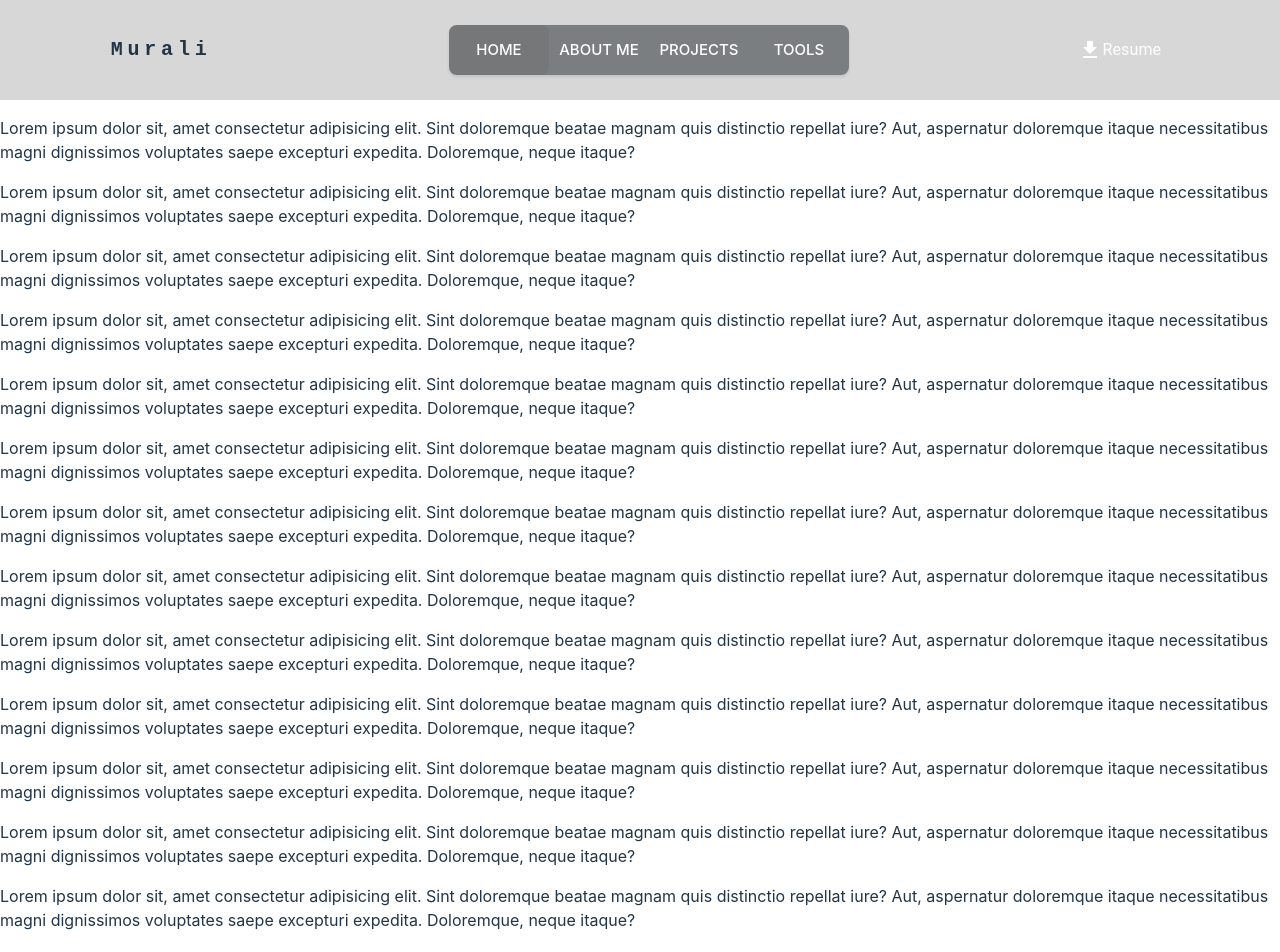
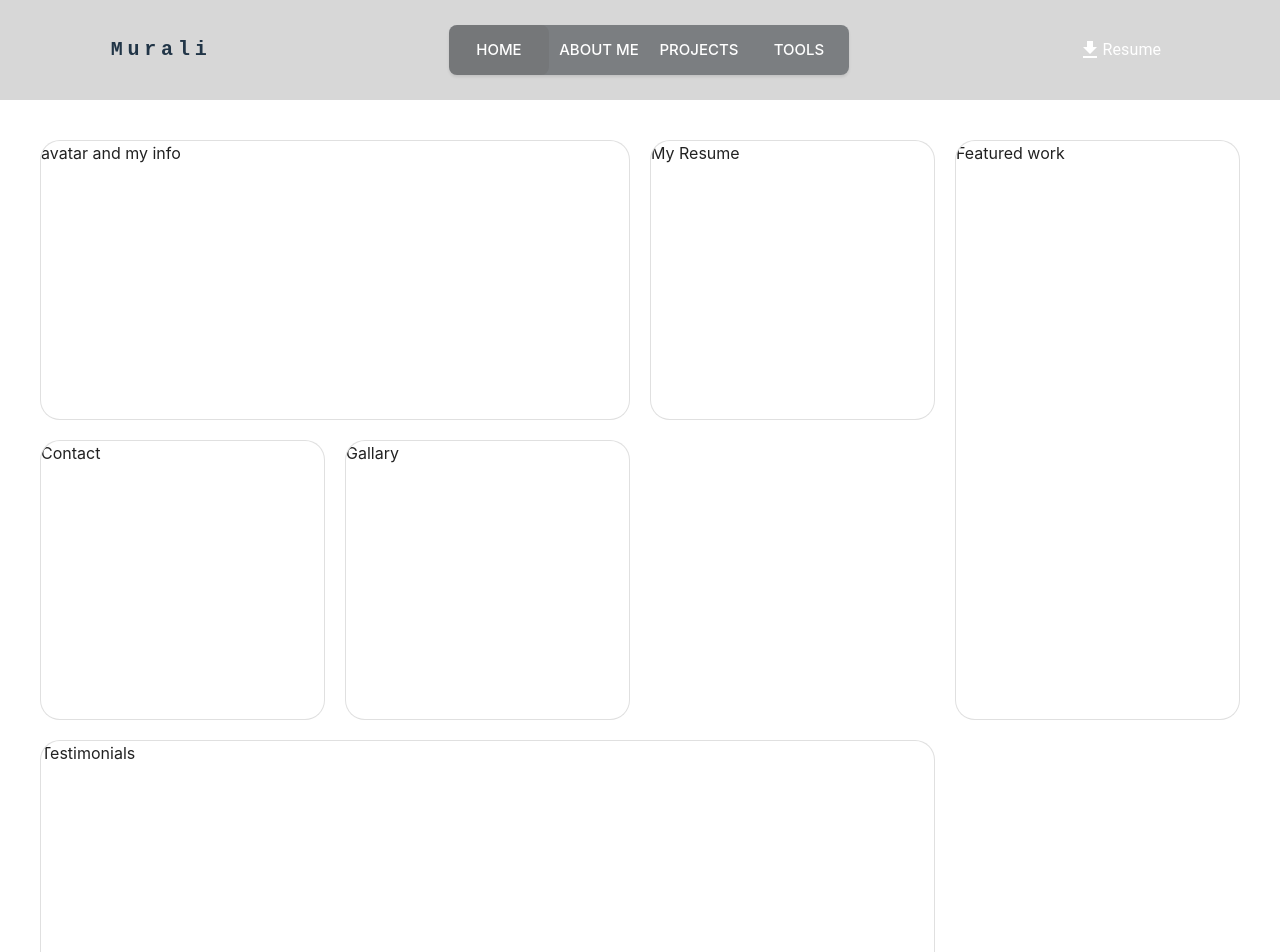
Before and after one commit to muralisamui/Portfolio-React, a React (Vite) app: page / in a window 1280 px wide. Shown: the top 952 px of the page. Built offline with nearby package versions, Linux system fonts and the light colour scheme.

Commit message:
created homepage basic layout

```diff
--- a/package.json
+++ b/package.json
@@ -15,7 +15,8 @@
     "@mui/icons-material": "^5.15.15",
     "@mui/material": "^5.15.14",
     "react": "^18.2.0",
-    "react-dom": "^18.2.0"
+    "react-dom": "^18.2.0",
+    "react-router-dom": "^6.22.3"
   },
   "devDependencies": {
     "@types/react": "^18.2.66",
--- a/src/App.tsx
+++ b/src/App.tsx
@@ -1,7 +1,9 @@
 import { useState, useEffect } from 'react';
 import './App.css'
 import { GradientCircularProgress } from './components/Loader/GradientCircularProgress';
-import BasePage from './pages/BasePage/BasePage';
+import { BrowserRouter as Router, Route, Routes } from 'react-router-dom';
+import Home from './pages/BasePage/Home';
+import Projects from './pages/Projects';
 
 const App = () => {
   const [isLoading, setIsLoading] = useState(true);
@@ -14,15 +16,29 @@ const App = () => {
   }, []);
 
   return (
-    <div
-      style={{ width: '100%' }}
-    >
-      {isLoading ? (
-        <GradientCircularProgress />
-      ) : (
-        <BasePage />
-      )}
-    </div>
+    // <div
+    //   style={{ width: '100%' }}
+    // >
+    //   {isLoading ? (
+    //     <GradientCircularProgress />
+    //   ) : (
+    //     <BasePage />
+    //   )}
+    // </div>
+    <Router>
+      <div style={{ width: '100%' }}>
+        {isLoading ? (
+          <GradientCircularProgress />
+        ) : (
+          <Routes>
+            <Route path="/"  element={<Home/>} />
+            <Route path="/projects"  element={<Projects/>} />
+
+            {/* Add more routes here if needed */}
+          </Routes>
+        )}
+      </div>
+    </Router>
   );
 };
 
--- a/src/components/NavBar/NavBarMain.tsx
+++ b/src/components/NavBar/NavBarMain.tsx
@@ -2,6 +2,7 @@ import { Box, IconButton, Tab, Tabs, Typography } from '@mui/material'
 import FileDownloadIcon from '@mui/icons-material/FileDownload';
 import React, { useState } from 'react'
 import './TabMenuStyles.css'
+import { Link } from 'react-router-dom';
 
 function NavBarMain() {
     const [value, setValue] = useState<string>('Home'); // State to keep track of the selected tab
@@ -12,7 +13,7 @@ function NavBarMain() {
     };
     const [selectedTab, setSelectedTab] = useState<number>(0); // State to keep track of the selected tab
 
-    const handleTabClick = (index:number) => {
+    const handleTabClick = (index: number) => {
         setSelectedTab(index); // Update the selected tab
     };
 
@@ -56,10 +57,10 @@ function NavBarMain() {
             </Typography>
             <Box>
                 <nav>
-                    <a href='#' className={selectedTab === 0 ? 'selected' : ''} onClick={() => handleTabClick(0)}>Home</a>
-                    <a href='#' className={selectedTab === 1 ? 'selected' : ''} onClick={() => handleTabClick(1)}>About Me</a>
-                    <a href='#' className={selectedTab === 2 ? 'selected' : ''} onClick={() => handleTabClick(2)}>Projects</a>
-                    <a href='#' className={selectedTab === 3 ? 'selected' : ''} onClick={() => handleTabClick(3)}>Tools</a>
+                    <Link to='/' className={selectedTab === 0 ? 'selected' : ''} onClick={() => handleTabClick(0)}>Home</Link>
+                    <Link to='/about-me' className={selectedTab === 1 ? 'selected' : ''} onClick={() => handleTabClick(1)}>About Me</Link>
+                    <Link to='/projects' className={selectedTab === 2 ? 'selected' : ''} onClick={() => handleTabClick(2)}>Projects</Link>
+                    <Link to='/tools' className={selectedTab === 3 ? 'selected' : ''} onClick={() => handleTabClick(3)}>Tools</Link>
                     <div className="animation" style={{ left: selectedTab * 100 }}></div>
                 </nav>
             </Box>
--- a/src/pages/BasePage/BasePage.tsx
+++ b/src/pages/BasePage/BasePage.tsx
@@ -1,26 +1,17 @@
 import NavBarMain from '../../components/NavBar/NavBarMain'
 import { Box } from '@mui/material'
 
-function BasePage() {
+interface BasePageProps {
+    title?: string | React.ReactNode;
+    children?: React.ReactNode;
+    className?: string;
+}
+
+const BasePage: React.FC<BasePageProps> = ({ title, children, className }) => {
     return (
-        <Box sx={{ width: '100%', paddingTop:'100px' }}>
-            <NavBarMain/>
-            <p>Lorem ipsum dolor sit, amet consectetur adipisicing elit. Sint doloremque beatae magnam quis distinctio repellat iure? Aut, aspernatur doloremque itaque necessitatibus magni dignissimos voluptates saepe excepturi expedita. Doloremque, neque itaque?</p>
-            <p>Lorem ipsum dolor sit, amet consectetur adipisicing elit. Sint doloremque beatae magnam quis distinctio repellat iure? Aut, aspernatur doloremque itaque necessitatibus magni dignissimos voluptates saepe excepturi expedita. Doloremque, neque itaque?</p>
-            <p>Lorem ipsum dolor sit, amet consectetur adipisicing elit. Sint doloremque beatae magnam quis distinctio repellat iure? Aut, aspernatur doloremque itaque necessitatibus magni dignissimos voluptates saepe excepturi expedita. Doloremque, neque itaque?</p>
-            <p>Lorem ipsum dolor sit, amet consectetur adipisicing elit. Sint doloremque beatae magnam quis distinctio repellat iure? Aut, aspernatur doloremque itaque necessitatibus magni dignissimos voluptates saepe excepturi expedita. Doloremque, neque itaque?</p>
-            <p>Lorem ipsum dolor sit, amet consectetur adipisicing elit. Sint doloremque beatae magnam quis distinctio repellat iure? Aut, aspernatur doloremque itaque necessitatibus magni dignissimos voluptates saepe excepturi expedita. Doloremque, neque itaque?</p>
-            <p>Lorem ipsum dolor sit, amet consectetur adipisicing elit. Sint doloremque beatae magnam quis distinctio repellat iure? Aut, aspernatur doloremque itaque necessitatibus magni dignissimos voluptates saepe excepturi expedita. Doloremque, neque itaque?</p>
-            <p>Lorem ipsum dolor sit, amet consectetur adipisicing elit. Sint doloremque beatae magnam quis distinctio repellat iure? Aut, aspernatur doloremque itaque necessitatibus magni dignissimos voluptates saepe excepturi expedita. Doloremque, neque itaque?</p>
-            <p>Lorem ipsum dolor sit, amet consectetur adipisicing elit. Sint doloremque beatae magnam quis distinctio repellat iure? Aut, aspernatur doloremque itaque necessitatibus magni dignissimos voluptates saepe excepturi expedita. Doloremque, neque itaque?</p>
-            <p>Lorem ipsum dolor sit, amet consectetur adipisicing elit. Sint doloremque beatae magnam quis distinctio repellat iure? Aut, aspernatur doloremque itaque necessitatibus magni dignissimos voluptates saepe excepturi expedita. Doloremque, neque itaque?</p>
-            <p>Lorem ipsum dolor sit, amet consectetur adipisicing elit. Sint doloremque beatae magnam quis distinctio repellat iure? Aut, aspernatur doloremque itaque necessitatibus magni dignissimos voluptates saepe excepturi expedita. Doloremque, neque itaque?</p>
-            <p>Lorem ipsum dolor sit, amet consectetur adipisicing elit. Sint doloremque beatae magnam quis distinctio repellat iure? Aut, aspernatur doloremque itaque necessitatibus magni dignissimos voluptates saepe excepturi expedita. Doloremque, neque itaque?</p>
-            <p>Lorem ipsum dolor sit, amet consectetur adipisicing elit. Sint doloremque beatae magnam quis distinctio repellat iure? Aut, aspernatur doloremque itaque necessitatibus magni dignissimos voluptates saepe excepturi expedita. Doloremque, neque itaque?</p>
-            <p>Lorem ipsum dolor sit, amet consectetur adipisicing elit. Sint doloremque beatae magnam quis distinctio repellat iure? Aut, aspernatur doloremque itaque necessitatibus magni dignissimos voluptates saepe excepturi expedita. Doloremque, neque itaque?</p>
-            <p>Lorem ipsum dolor sit, amet consectetur adipisicing elit. Sint doloremque beatae magnam quis distinctio repellat iure? Aut, aspernatur doloremque itaque necessitatibus magni dignissimos voluptates saepe excepturi expedita. Doloremque, neque itaque?</p>
-            <p>Lorem ipsum dolor sit, amet consectetur adipisicing elit. Sint doloremque beatae magnam quis distinctio repellat iure? Aut, aspernatur doloremque itaque necessitatibus magni dignissimos voluptates saepe excepturi expedita. Doloremque, neque itaque?</p>
-            <p>Lorem ipsum dolor sit, amet consectetur adipisicing elit. Sint doloremque beatae magnam quis distinctio repellat iure? Aut, aspernatur doloremque itaque necessitatibus magni dignissimos voluptates saepe excepturi expedita. Doloremque, neque itaque?</p>
+        <Box sx={{ width: '100%', paddingTop: '100px' }}>
+            <NavBarMain />
+            {children}
         </Box>
     )
 }
--- /dev/null
+++ b/src/pages/BasePage/Home.tsx
@@ -0,0 +1,33 @@
+import BasePage from './BasePage'
+import { Box, Card } from '@mui/material'
+
+function Home() {
+    const CardCommonStyles = {
+        borderRadius: '20px'
+    }
+    return (
+        <BasePage
+            children={
+                <Box sx={{
+                    display: 'grid',
+                    gap: '20px',
+                    padding: '40px',
+                    gridTemplateColumns: 'repeat(4,1fr)',
+                    gridTemplateRows: '280px 280px 280px 280px'
+                }}>
+                    <Card variant='outlined' sx={{ ...CardCommonStyles, gridColumn: 'span 2', gridRow: 'span 1' }}>
+                        avatar and my info
+                    </Card>
+                    <Card variant='outlined' sx={{ ...CardCommonStyles, gridColumn: 'span 1', gridRow: 'span 1' }}>My Resume</Card>
+                    <Card variant='outlined' sx={{ ...CardCommonStyles, gridColumn: 'span 1', gridRow: 'span 2' }}>Featured work</Card>
+                    <Card variant='outlined' sx={{ ...CardCommonStyles, gridColumn: 'span 1', gridRow: 'span 1' }}>Contact</Card>
+                    <Card variant='outlined' sx={{ ...CardCommonStyles, gridColumn: 'span 1', gridRow: 'span 1' }}>Gallary</Card>
+                    <Card variant='outlined' sx={{ ...CardCommonStyles, gridColumn: 'span 3', gridRow: 'span 1' }}>Testimonials</Card>
+
+                </Box>
+            }
+        />
+    )
+}
+
+export default Home
--- /dev/null
+++ b/src/pages/Projects.tsx
@@ -0,0 +1,25 @@
+import React from 'react'
+import BasePage from './BasePage/BasePage'
+
+function Projects() {
+    return (
+        <BasePage
+            children={
+                <>
+                    <p>Projects Lorem ipsum dolor, sit amet consectetur adipisicing elit. Incidunt, enim sunt quaerat ipsam minus optio doloribus fugiat magnam vel ipsa ea laborum! Facere ratione dicta repudiandae omnis.</p>
+                    <p>Projects Lorem ipsum dolor, sit amet consectetur adipisicing elit. Incidunt, enim sunt quaerat ipsam minus optio doloribus fugiat magnam vel ipsa ea laborum! Facere ratione dicta repudiandae omnis.</p>
+                    <p>Projects Lorem ipsum dolor, sit amet consectetur adipisicing elit. Incidunt, enim sunt quaerat ipsam minus optio doloribus fugiat magnam vel ipsa ea laborum! Facere ratione dicta repudiandae omnis.</p>
+                    <p>Projects Lorem ipsum dolor, sit amet consectetur adipisicing elit. Incidunt, enim sunt quaerat ipsam minus optio doloribus fugiat magnam vel ipsa ea laborum! Facere ratione dicta repudiandae omnis.</p>
+                    <p>Projects Lorem ipsum dolor, sit amet consectetur adipisicing elit. Incidunt, enim sunt quaerat ipsam minus optio doloribus fugiat magnam vel ipsa ea laborum! Facere ratione dicta repudiandae omnis.</p>
+                    <p>Projects Lorem ipsum dolor, sit amet consectetur adipisicing elit. Incidunt, enim sunt quaerat ipsam minus optio doloribus fugiat magnam vel ipsa ea laborum! Facere ratione dicta repudiandae omnis.</p>
+                    <p>Projects Lorem ipsum dolor, sit amet consectetur adipisicing elit. Incidunt, enim sunt quaerat ipsam minus optio doloribus fugiat magnam vel ipsa ea laborum! Facere ratione dicta repudiandae omnis.</p>
+                    <p>Projects Lorem ipsum dolor, sit amet consectetur adipisicing elit. Incidunt, enim sunt quaerat ipsam minus optio doloribus fugiat magnam vel ipsa ea laborum! Facere ratione dicta repudiandae omnis.</p>
+                    <p>Projects Lorem ipsum dolor, sit amet consectetur adipisicing elit. Incidunt, enim sunt quaerat ipsam minus optio doloribus fugiat magnam vel ipsa ea laborum! Facere ratione dicta repudiandae omnis.</p>
+
+                </>
+            }
+        />
+    )
+}
+
+export default Projects
```
Also changed, not shown: src/assets/ProgrammerSvg.svg (added), 1 other file (tests, documents, lock files or other folders).
